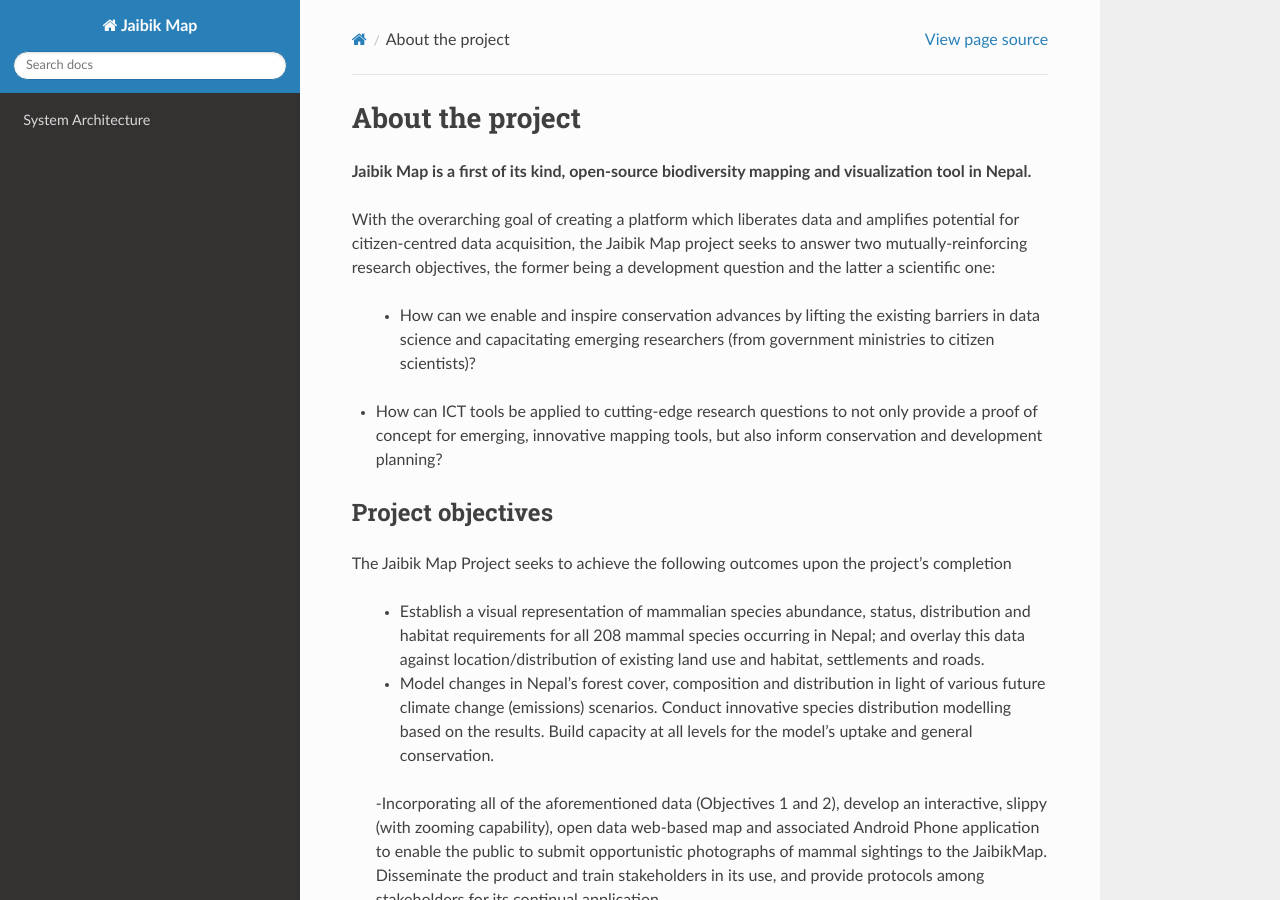
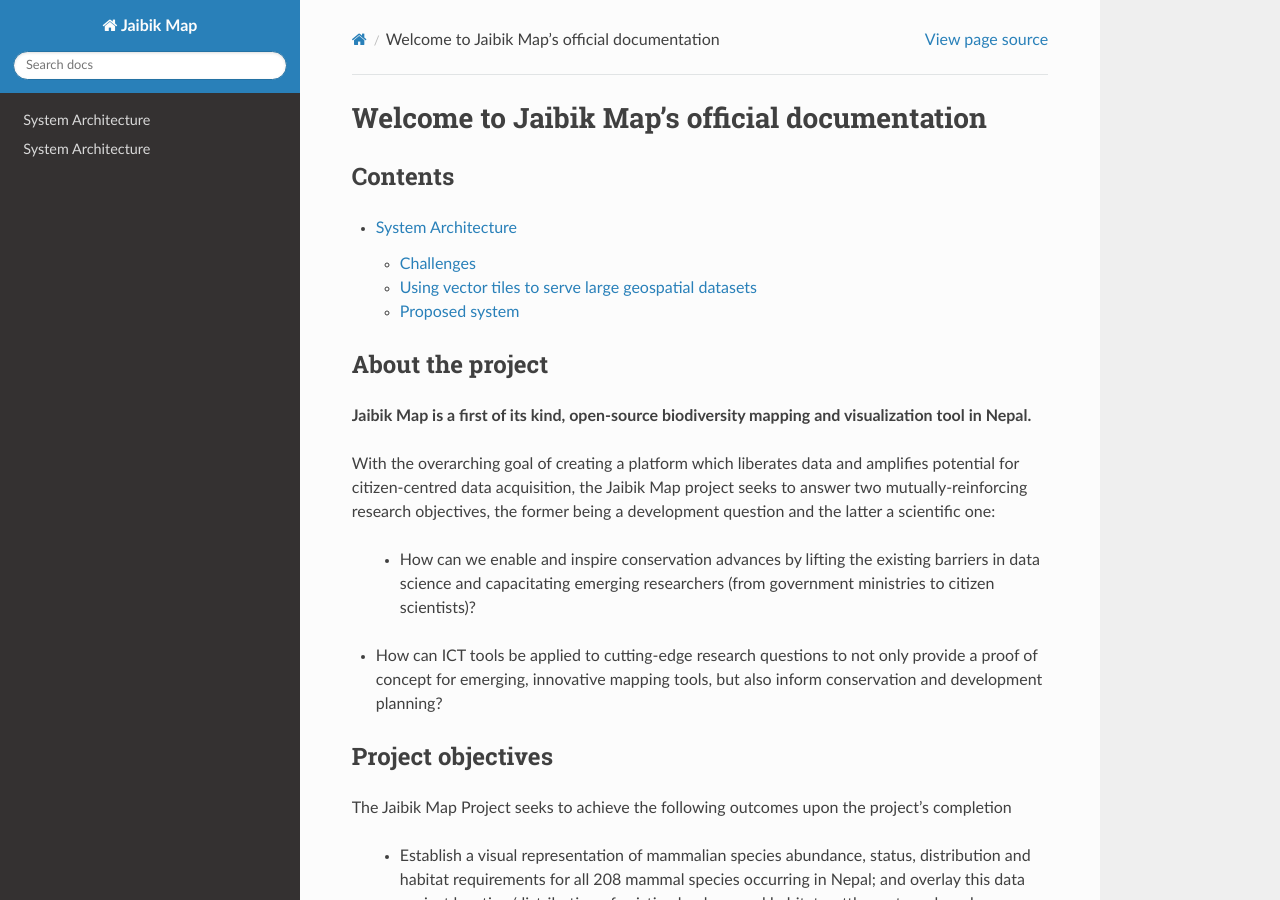
Before and after one commit to KathmanduLivingLabs/jaibikmap-docs, a Sphinx documentation site: the page built from docs/index.rst, in a window 1280 px wide and 900 px high. Built offline with Sphinx 7.4.7 and the Read the Docs theme 2.0.0, drawn with Linux system fonts in a browser that asks for light colours.

Commit message:
restructured content

```diff
--- a/docs/index.rst
+++ b/docs/index.rst
@@ -3,9 +3,21 @@
    You can adapt this file completely to your liking, but it should at least
    contain the root `toctree` directive.
 
-=================
+==============================================
+Welcome to Jaibik Map's official documentation
+==============================================
+
+Contents
+--------
+.. toctree::
+    :maxdepth: 2
+
+    1_system_architecture
+
+
+
 About the project
-=================
+-----------------
 
 **Jaibik Map is a first of its kind, open-source biodiversity mapping and visualization tool in Nepal.**
 
```
